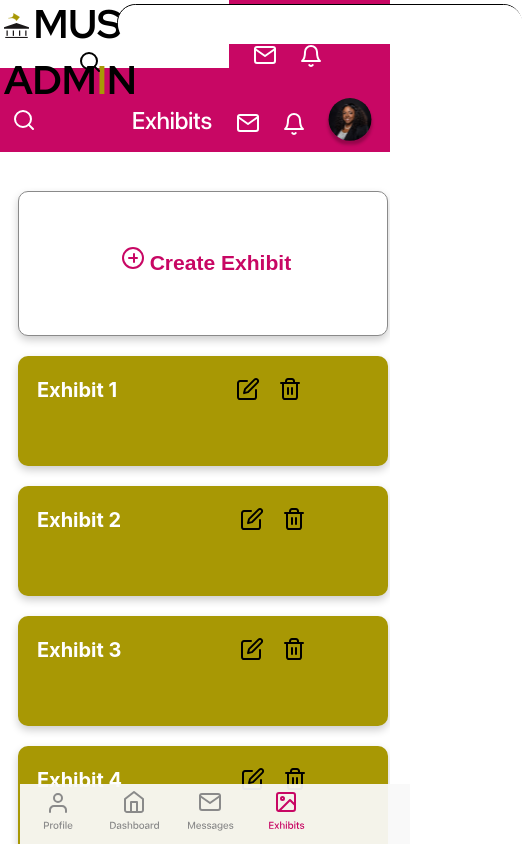
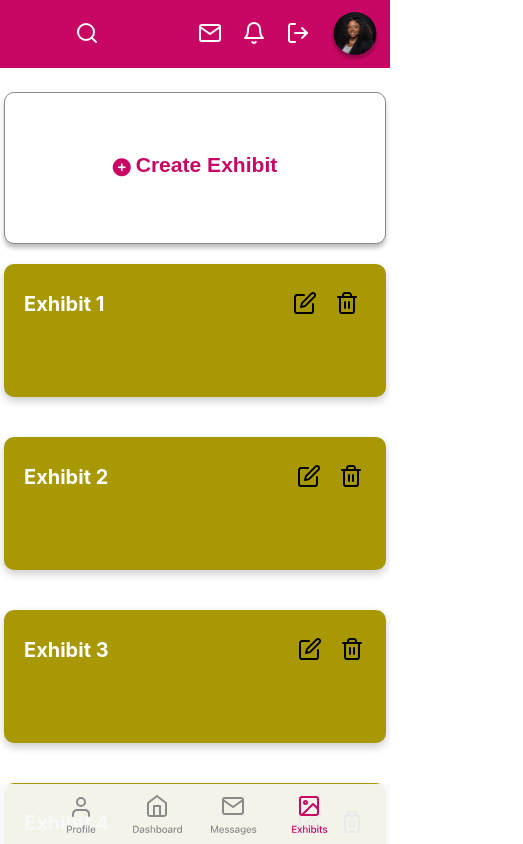
Before and after one commit to reskillamericans/MuseumExperience-Group2-Python-FE, a React (Create React App) app: page /admin-exhibit in a window 390 px wide. Shown: the top 844 px of the page, 523 px wide, since content can reach past the window. Built offline with nearby package versions, Linux system fonts and the light colour scheme.

Commit message:
admin exhibit-page fix

```diff
--- a/src/admin/Exhibit/exhibit.css
+++ b/src/admin/Exhibit/exhibit.css
@@ -2,24 +2,20 @@
 
 .Exhibit_header {
   display: flex;
-  flex-direction: row;
-  width: 100.3%;
   height: 68px;
   border: none;
+}
+.adex-pnav {
+  display: flex;
+  justify-content: space-between;
+  align-items: center;
   background-color: #c80764;
-  margin-left: 0%;
-  margin-top: 0%;
+  width: 100vw;
 }
 .Exhibit_bar {
-  border: 1px black solid;
-  margin-left: 30%;
-  margin-top: 1%;
-  padding-right: 0%;
-  width: 405px;
+  margin-left: 50px;
   height: 37px;
   border-radius: 20px;
-  position: absolute;
-  background-color: white;
 }
 #site-search {
   width: 405px;
@@ -28,91 +24,74 @@
   border: none;
 }
 .serbut {
-  margin-left: -10%;
   position: absolute;
-  margin-top: 1.5%;
+  top: 22px;
+  left: 823px;
   background-color: transparent;
   border: none;
 }
 .Exhibit_logo {
+  display: flex;
+  min-width: 404px;
+  height: 44px;
   background-color: white;
   font-size: 20px;
   font-weight: 700;
   line-height: 48.95px;
-  height: 100%;
   padding-left: 1%;
-  padding-top: 0%;
   border: none;
   padding-bottom: 1%;
 }
 .muspic {
-  width: 11%;
+  Width: 46px;
+  height: 44px;
   margin-top: 2%;
 }
 .Exhibit_logo h1 {
-  display: inline;
+  margin: 13px 0 0 2px;
   font-family: red hat display;
 }
 .gold {
   color: #a89804;
 }
-.Exhibit_mail,
-.Exhibit_bell,
-.Exhibit_logout {
-  margin-top: 20px;
-}
 .Exhibit_mail {
-  margin-left: 925px;
+  margin-bottom: 17px;
 }
 .Exhibit_bell {
   margin-left: 20px;
+  margin-bottom: 17px;
 }
 .Exhibit_logout {
   margin-left: 20px;
   padding-right: 20px;
+  margin-bottom: 17px;
 }
 .proimage {
   margin-top: 9px;
 }
 
+/* aside */
+
 .Exhibit_nav {
   display: flex;
   flex-direction: column;
-  width: 405px;
+  justify-content: space-between;
+  min-width: 405px;
   border: 1px solid #8a8a8a;
   border-bottom: none;
-  margin-top: 2%;
 }
-a:link {
-  color: black;
-  text-decoration: none;
+.adex-navtop {
+  display: flex;
+  flex-direction: column;
 }
-a:visited {
-  color: black;
-  text-decoration: none;
-}
-a:hover {
-  color: black;
-}
-a:active {
-  color: black;
-}
-.navimen,
-.Exhibit_dash,
-.exhi {
+.Exhibit_dash {
   background-color: white;
   height: 62px;
   border: 1px solid #8a8a8a;
   text-align: left;
   font-size: 17px;
-  padding-left: 10%;
-}
-.navimen {
-  margin-left: -5%;
-  font-size: 18px;
-}
-.Exhibit_menu {
-  margin-top: 3%;
+  padding: 14px 0 0 53px;
+  color: black;
 }
 .exhi {
   border-right: none;
@@ -120,45 +99,67 @@ a:active {
   border: none;
   color: white;
 }
+.Exhibit_container a:link {
+  color: black;
+  text-decoration: none;
+}
+.Exhibit_container a:visited {
+  text-decoration: none;
+}
+.Exhibit_container a:hover {
+  color: black;
+}
+.Exhibit_container a:active {
+  color: black;
+}
+
+.navimen {
+  font-size: 18px;
+  height: 55px;
+  font-family:'Red Hat Display';
+  font-style: normal;
+  font-weight: bold;
+  font-size: 28px;
+  line-height: 37px;
+  padding: 10px 0 0 28px;
+}
+.Exhibit_menu {
+  margin-top: 3%;
+}
+
 .poly {
   display: block;
-  margin-left: 92%;
-  margin-top: -18%;
-}
-.total {
-  margin-top: 120%;
+  margin-left: 311px;
+  margin-top: -47px;
 }
 .unans {
-  padding-bottom: 5%;
+  padding-bottom: 50px;
 }
 .exhibitP {
   text-align: left;
-  margin-left: 15%;
+  margin: 22px 0 22px 56px;
   font-size: 22px;
-  line-height: 1px;
+  font-weight: bold;
   color: #8a8a8a;
 }
 .Exhibit_pink {
   color: #c80764;
-}
-.Exhibit_cards {
-  margin-left: 400px;
-  margin-top: -870px;
-  height: 956px;
+  margin-left: 5px;
+  font-weight: bold;
 }
 
+/* cards */
+
+.Exhibit_cards {
+  margin: 78px 0 0 68px;
+}
+.Exhibit_create {
+  margin-left: 5px;
+}
 .column {
   float: left;
   padding-left: 48px;
   padding-bottom: 50px;
-}
-.row {
-  margin: 0 -5px;
-}
-.row:after {
-  content: "";
-  display: table;
-  clear: both;
 }
 
 /* Style the counter cards */
@@ -166,54 +167,33 @@ a:active {
   display: flex;
   flex-direction: row;
   box-shadow: 0 4px 8px 0 rgba(0, 0, 0, 0.2);
-  padding-top: 22px;
+  padding-top: 28px;
   background-color: #a89804;
   color: white;
-  height: 125px;
-  width: 320px;
+  width: 328px;
+  height: 151px;
   font-size: 21px;
   font-weight: 700;
   border-radius: 20px;
 }
-.Exhibit_component {
-  margin-left: 190%;
-}
+
 .exhibit {
-  margin-top: 0%;
-  margin-left: 5%;
+  margin: 0 130px 0 20px;
   font-size: 20px;
 }
 .createcard {
   display: flex;
-  flex-direction: row;
-  box-shadow: 0 4px 8px 0 rgba(0, 0, 0, 0.2);
-  padding-top: 22px;
-  padding-left: 0px;
+  box-shadow: 0 4px 8px 1px rgba(0, 0, 0, 0.2);
   background-color: white;
   color: #c80764;
   justify-content: center;
-  height: 147px;
-  width: 320px;
+  align-items: center;
+  width: 328px;
+  height: 151px;
   font-size: 21px;
   font-weight: 700;
   border-radius: 20px;
   border: none;
-}
-
-.Exhibit_circle {
-  display: block;
-  margin-top: 150%;
-  margin-left: 30%;
-}
-.horizplus {
-  display: block;
-  margin-left: -115%;
-  margin-top: 430%;
-}
-.vertiplus {
-  display: block;
-  margin-left: -250%;
-  margin-top: 1950%;
 }
 .mobilehead {
   display: none;
@@ -222,106 +202,103 @@ a:active {
   display: none;
 }
 
+.adEx-body {
+  display: flex;
+  margin-top: 24px;
+}
+
+.serwhite {
+  display: none;
+}
+
 /* Responsive columns */
-@media screen and (max-width: 600px) {
+@media screen and (max-width: 1075px) {
   .Exhibit_container {
-    width: 100%;
+    padding-bottom: 50px;
+  }
+  .Exhibit_logo {
+    display: none;
+  }
+  #site-search {
+    display: none;
+  }
+  .searchsym {
+    display: none;
+  }
+
+  .Exhibit_component {
+    margin-left: 60px;
+  }
+
+.adEx-body {
+  justify-content: center;
+}
+  .Exhibit_container {
     overflow-y: hidden;
     background-color: #ffffff;
   }
-  .mobilehead {
-    display: flex;
-    flex-direction: row;
-    background-color: #c80764;
-    width: 100%;
+
+  .adex-pnav {
+    padding-top: 10px;
   }
-  .row {
-    padding-right: 0px;
-    width: 10%;
+  .serbut {
+    position: initial;
   }
+
   .mobileh1 {
     font-size: 23px;
-    margin-left: 25%;
     margin-top: 40px;
     font-weight: 100;
     color: white;
   }
   .card {
     border-radius: 10px;
-    height: 110px;
-    width: 370px;
+    width: 382px;
+    height: 133px;
+    margin: 20px 0 20px 0;
   }
   .createcard {
     font-size: 18px;
     border-radius: 10px;
-    height: 145px;
-    width: 370px;
+    width: 382px;
+    height: 152px;
     border: 1px solid #8a8a8a;
-  }
-  .Exhibit_create {
-    margin-top: 10%;
+    box-shadow: 0px 4px 4px rgba(0, 0, 0, 0.25);
   }
   .serwhite {
     display: block;
-    margin-left: 3%;
-    margin-top: 5%;
+    margin-left: 25px;
     background-color: transparent;
     border: none;
   }
-  .Exhibit_bell,
-  .Exhibit_mail,
   .proimage {
-    margin-left: 0%;
-  }
-  .Exhibit_mail {
-    display: block;
-    margin-left: 100%;
-    margin-top: 180%;
-  }
-  .Exhibit_bell {
-    margin-left: 190%;
-    margin-top: 44px;
-  }
-  .proimage {
-    margin-left: 130%;
-    margin-top: 30px;
+    margin: 0 10px 0px 0;
     width: 50px;
   }
   .column {
-    width: 90%;
-    display: block;
-    margin-bottom: 20px;
-    padding-left: 0%;
-    padding-bottom: 0%;
-    padding-right: 0%;
+    padding: 0;
   }
   .Exhibit_nav {
     display: none;
   }
-  .header {
-    display: none;
-  }
   .Exhibit_cards {
-    margin-left: 6%;
-    height: 100%;
-    margin-top: 10%;
-    width: 50%;
+    display: flex;
+    flex-direction: column;
+    justify-content: center;
+    justify-items: center;
+    margin: 0;
   }
   .mobilefoot {
     display: flex;
-    flex-direction: row;
-    display: block;
+    align-items: center;
+    justify-content: center;
     width: 100%;
     position: fixed;
     background-attachment: scroll;
     height: 60px;
     background-position: 0% 0%;
     bottom: 0pt;
-    left: 0pt;
     background-color: rgba(249, 249, 249, 0.94);
-    padding-bottom: 11%;
-    margin-left: 5%;
-    margin-bottom: 0%;
   }
   .footpro,
   .footdash,
--- a/src/admin/Exhibit/exhibit.js
+++ b/src/admin/Exhibit/exhibit.js
@@ -7,90 +7,58 @@ import logout from "./log-out.svg";
 import mail from "./mail.svg";
 import searchsym from "./searchsym.svg";
 import poly from "./polygon.svg";
-import circle from "./circle.svg";
-import vertiplus from "./vertiplus.svg";
-import horizplus from "./horizplus.svg";
 import component1 from "./Component 1.svg";
 import serwhite from "./search.svg";
 import footpro from "./footpro.svg";
 import footdash from "./footdash.svg";
 import footexhi from "./footexhi.svg";
 import footmess from "./footmess.svg";
-import mobexhibits from "./mobExhibits.svg";
 
 export default function Exhibit() {
   return (
     <div className="Exhibit_container">
+
       <div className="Exhibit_header">
         <div className="Exhibit_logo">
-          <span>
           <img src={design} alt="Logo" className="muspic" />{" "}
           <h1>
             MUSEUM ADM<span className="gold">I</span>N
           </h1>
-          </span>
         </div>
+
+        <div className='adex-pnav'>
           <div className="Exhibit_bar">
             <input type="search" id="site-search" name="q"></input>
             <button className="serbut">
+              <img src={serwhite} alt="search symbol" className="serwhite" />
               <img src={searchsym} alt="search symbol" className="searchsym" />
             </button>
           </div>
           <div>
             <img src={mail} alt="mail" className="Exhibit_mail" />
-        </div>
-        <div>
             <img src={bell} alt="bell" className="Exhibit_bell" />
-        </div>
-        <div>
             <img src={logout} alt="logout" className="Exhibit_logout" />
-        </div>
-        <div>
             <img src={proimage} alt="proimage" className="proimage" />
           </div>
         </div>
-
-      <div className="mobilehead">
-        <button className="serwhite">
-          <img src={serwhite} alt="search symbol" className="serwhite" />
-        </button>
-        <div className="mobileh1">
-          <img src={mobexhibits} alt="exhibits" />
-        </div>
-        <div>
-          <img src={mail} alt="mail" className="Exhibit_mail" />
-        </div>
-        <div>
-          <img src={bell} alt="bell" className="Exhibit_bell" />
-        </div>
-        <div>
-          <img src={proimage} alt="proimage" className="proimage" />
-        </div>
       </div>
 
+      <div className='adEx-body'>
         <div className="Exhibit_nav">
-        <button className="navimen">
-          <a href="/">
-            <h2 className="Exhibit_menu">NAVIGATION MENU</h2>
-          </a>
-        </button>
-        <button className="Exhibit_dash">
-          <a href="/">
+          <div className='adex-navtop'>
+            <h2 className="navimen">NAVIGATION MENU</h2>
+            <a href="/" className="Exhibit_dash">
               <h3>Dashboard</h3>
             </a>
-        </button>
-        <button className="exhi">
-          <a href="/">
+            <a href="/" className="Exhibit_dash exhi">
               <h3>Exhibits</h3>
               <img src={poly} alt="triangle" className="poly" />
             </a>
-        </button>
-        <button className="Exhibit_dash">
-          <a href="/">
+            <a href="/" className="Exhibit_dash">
               <h3>Admin Roles</h3>
             </a>
-        </button>
-
+          </div>
+          <div>
             <p className="total exhibitP">
               Total No. Exhibits <span className="Exhibit_pink">46</span>
             </p>
@@ -105,27 +73,14 @@ export default function Exhibit() {
               Unanswered Questions <span className="Exhibit_pink">3</span>
             </p>
           </div>
+        </div>
+
 
         <div className="Exhibit_cards">
-        <div class="row">
           <div class="column">
             <button class="createcard">
               <div>
-                <img src={circle} alt="circle" className="Exhibit_circle" />
-              </div>
-              <div>
-                <img
-                  src={vertiplus}
-                  alt="vertical line"
-                  className="vertiplus"
-                />
-              </div>
-              <div>
-                <img
-                  src={horizplus}
-                  alt="horizontal line"
-                  className="horizplus"
-                />
+                <i class="fas fa-plus-circle"></i>
               </div>
               <h3 className="Exhibit_create">Create Exhibit</h3>
             </button>
--- a/src/admin/Login/login.css
+++ b/src/admin/Login/login.css
@@ -69,18 +69,18 @@
   font-size: 13px;
   padding-top: 6em;
 }
-a:link {
+.adminlogin-container a:link {
   color: #fffafa;
   text-decoration: none;
 }
-a:visited {
+.adminlogin-container a:visited {
   color: #fffafa;
   text-decoration: none;
 }
-a:hover {
+.adminlogin-container a:hover {
   color: #fffafa;
 }
-a:active {
+.adminlogin-container a:active {
   color: #fffafa;
 }
 
```
Also changed, not shown: 1 other file (tests, documents, lock files or other folders). Lines whose indentation alone changed are shown as unchanged.
